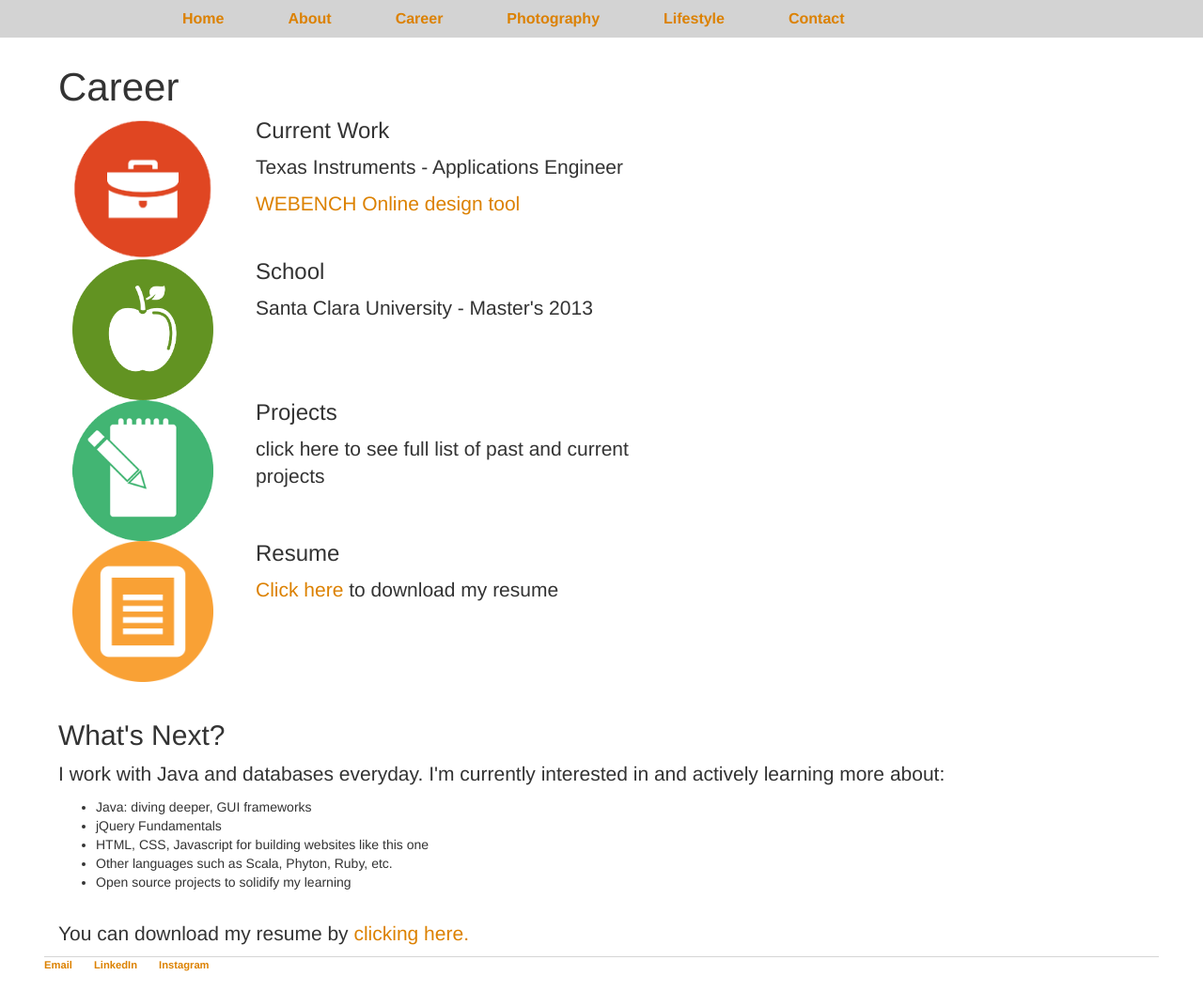
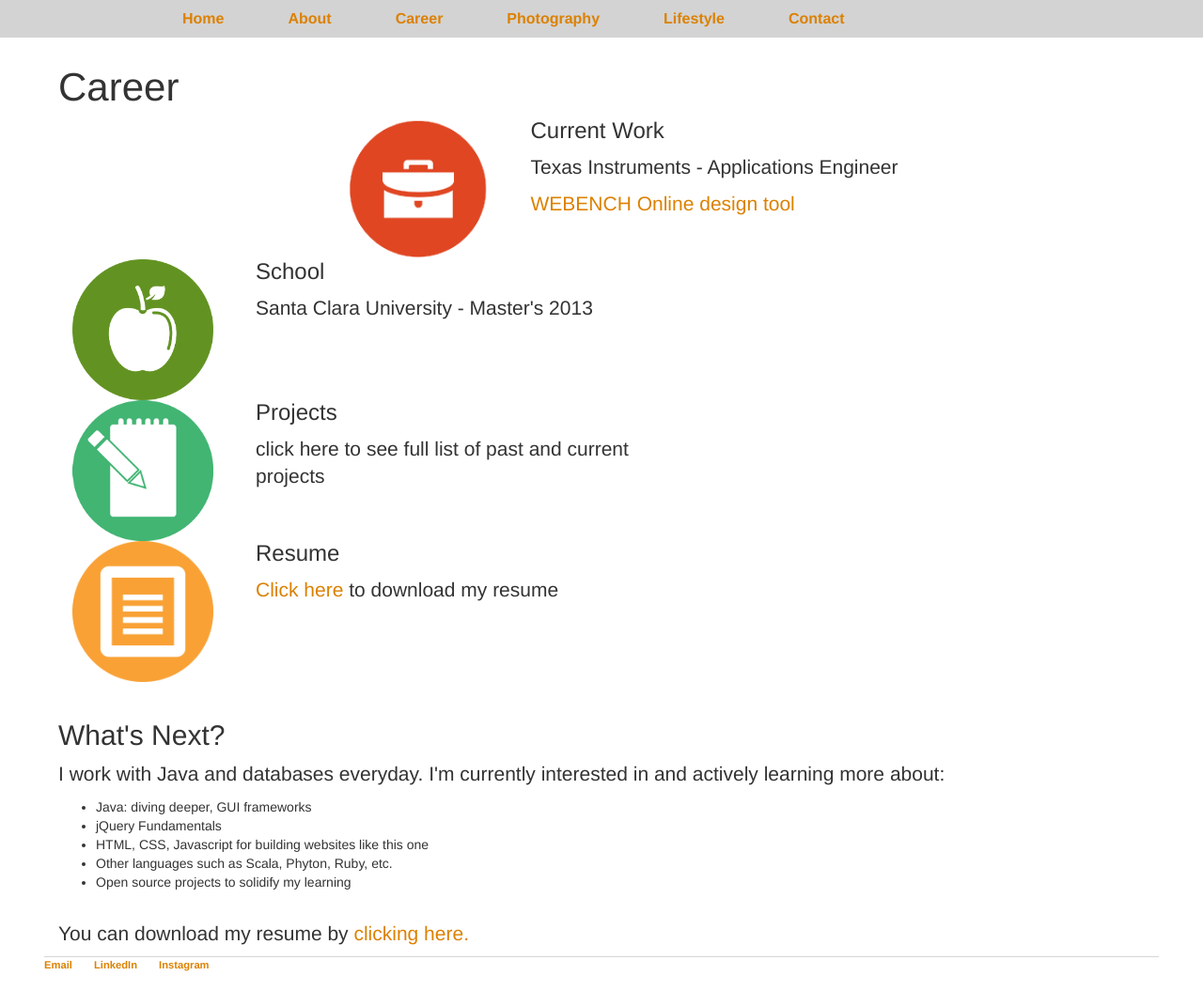
Before and after one commit to itsonlyjaz/itsonlyjaz.github.io, a Jekyll site: the page built from career/index.html, in a window 1280 px wide and 1055 px high. Shown: the whole window at 94% size. Built offline with Jekyll 4.4.1, drawn with Linux system fonts in a browser that asks for light colours.

Commit message:
Update index.html

```diff
--- a/career/index.html
+++ b/career/index.html
@@ -22,7 +22,7 @@
     <div class="row">
         <section class="col-xs-12 col-sm-12 col-md-6 col-lg-12">
           <div class="row">
-            <div class="col-lg-1">
+            <div class="col-lg-1 col-lg-offset-3">
               <img class="icon" src="work2.png" alt="Icon">
             </div>
             <div class="col-lg-5 col-lg-offset-1">
```
